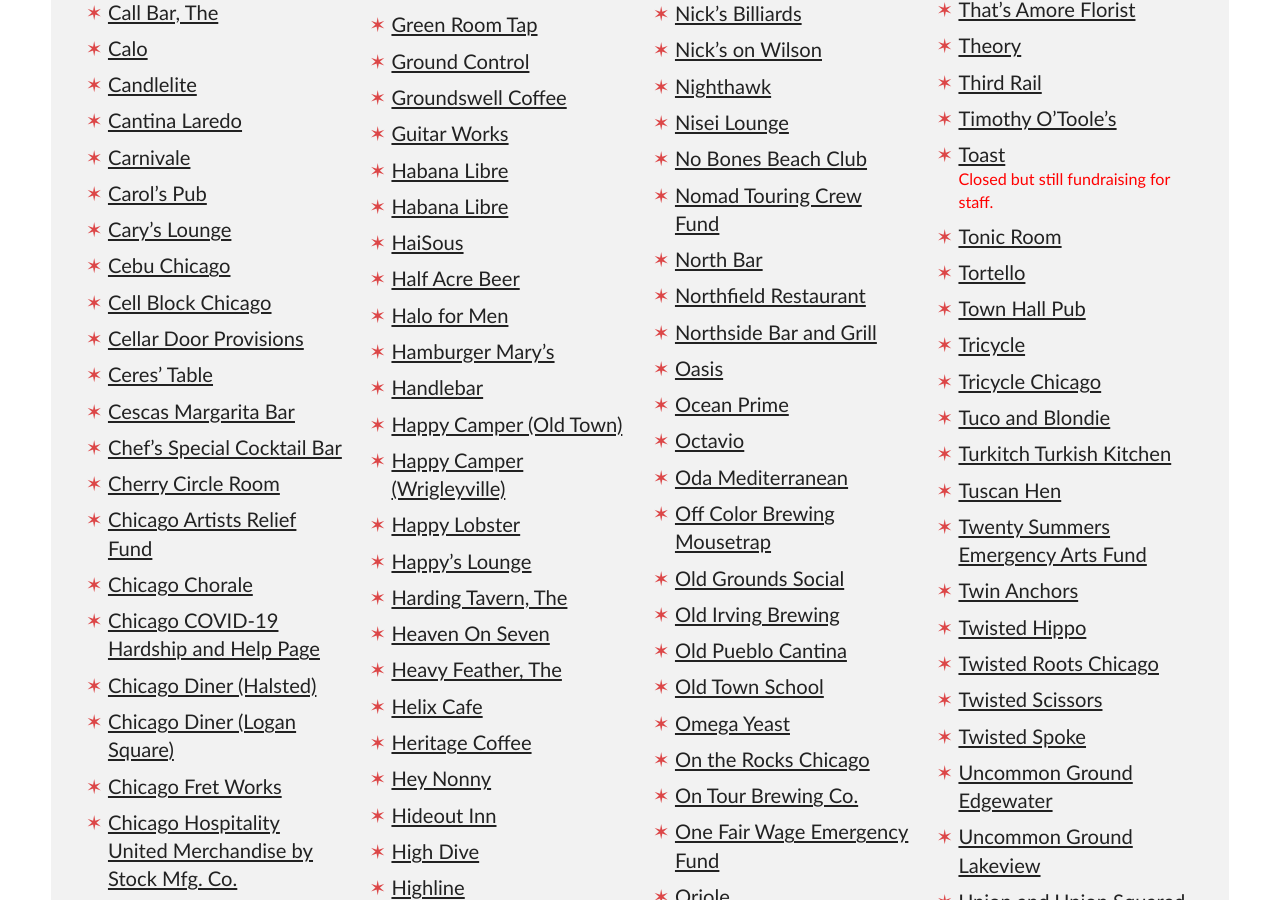
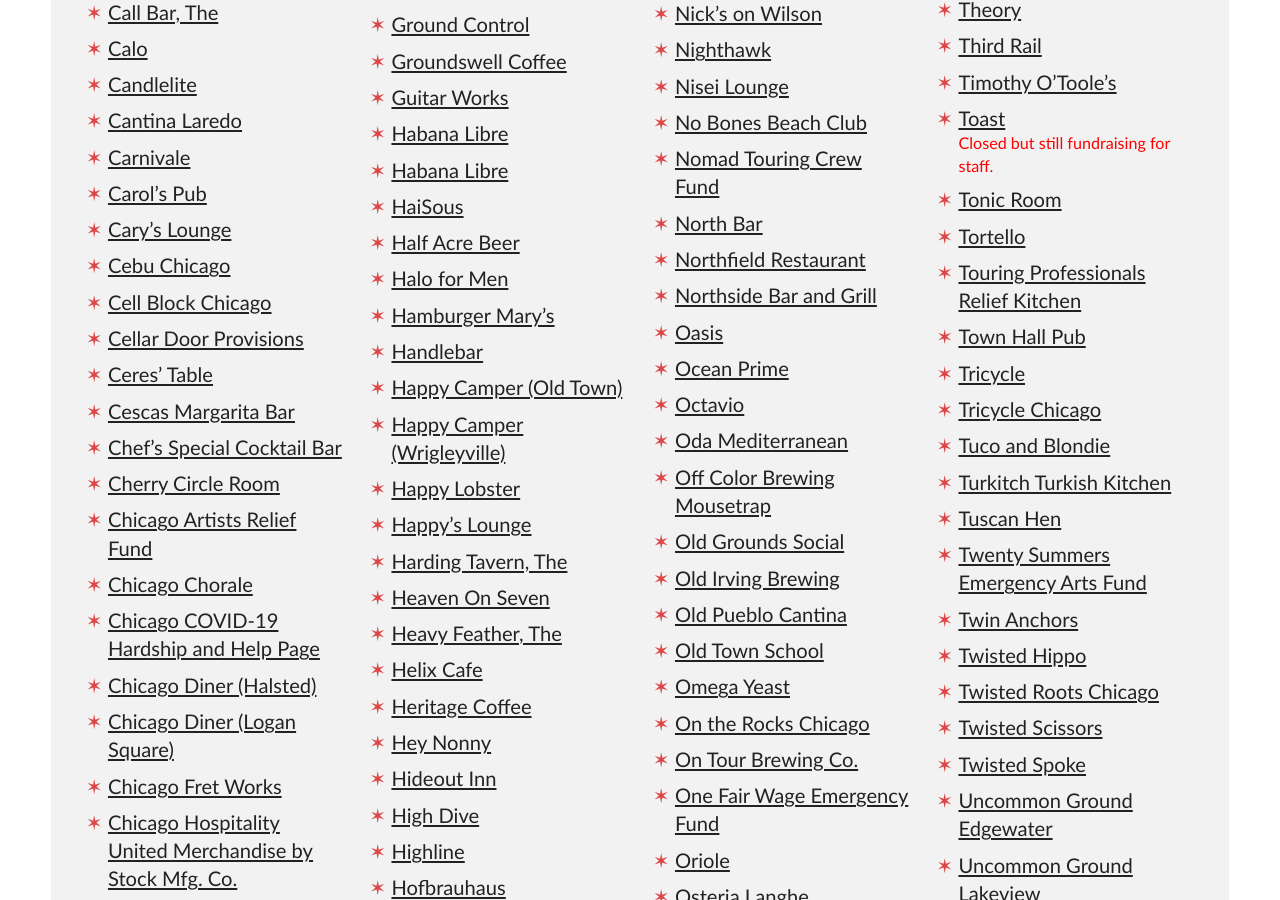
Before and after one commit to spencertweedy/chicagoservicerelief, a Jekyll site: the page built from index.html, in a window 1280 px wide and 900 px high, scrolled down 5185 px. Built offline with Jekyll 4.4.1, drawn with Linux system fonts in a browser that asks for light colours.

Commit message:
add touring professionals relief kitchen

```diff
--- a/_data/establishments.yml
+++ b/_data/establishments.yml
@@ -2392,3 +2392,6 @@
 - title: Wiener Circle
   url: https://www.gofundme.com/f/love-for-the-wieners-circle-staff
   type: restaurant
+- title: Touring Professionals Relief Kitchen
+  url: https://leeinitiative.org/touring-professionals-relief-kitchen/
+  type: fund
```
